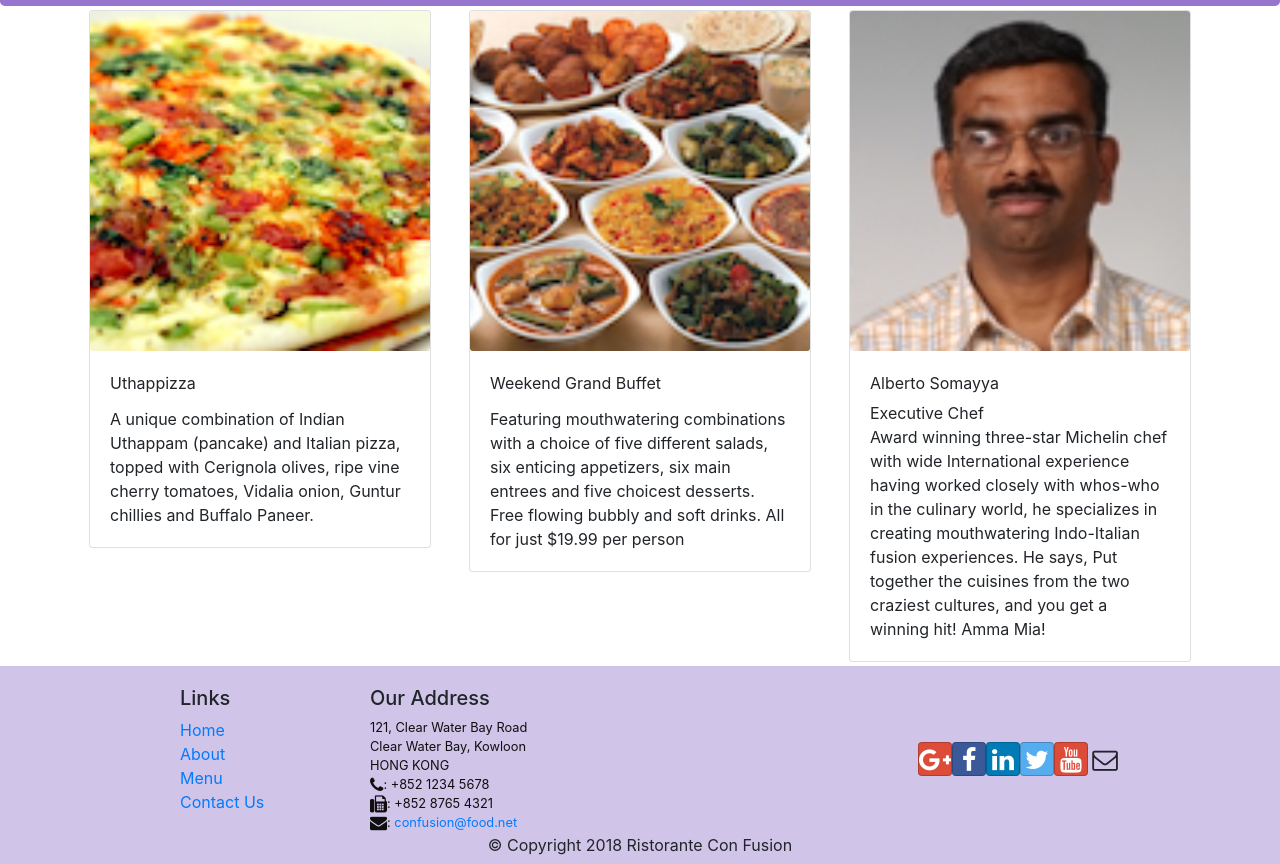
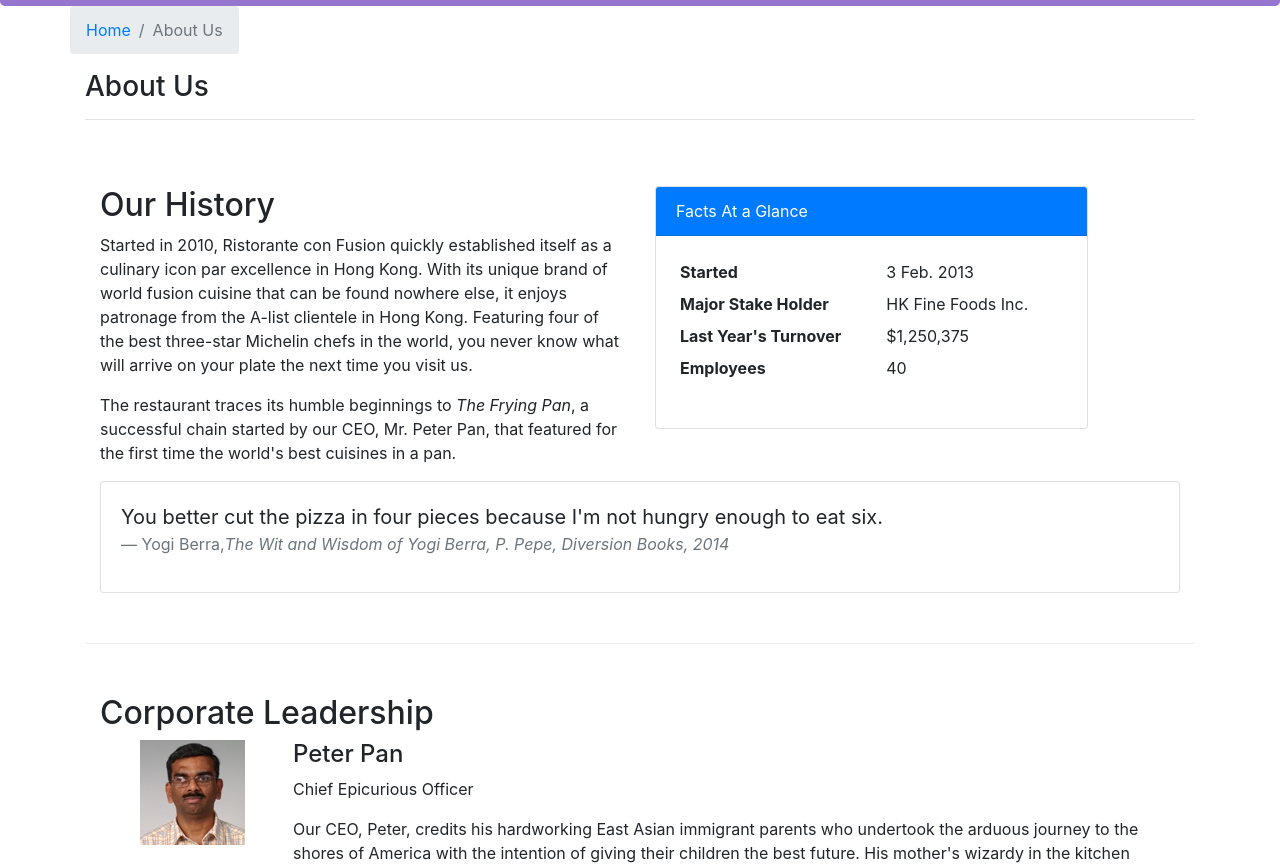
Before and after one commit to ritik1999/Restaurant-Website, a React (Create React App) app: page /aboutus in a window 1280 px wide. Before the commit this address led to /home. Shown: the part 336-1200 px from the top of the page. Built offline with nearby package versions, Linux system fonts and the light colour scheme.

Commit message:
About Component - Ass2

```diff
--- /dev/null
+++ b/src/components/AboutComponent.js
@@ -0,0 +1,100 @@
+import React from 'react';
+import { Breadcrumb, BreadcrumbItem, Card, CardBody, CardHeader, Media } from 'reactstrap';
+import { Link } from 'react-router-dom';
+
+
+const RenderLeader=(props)=>
+{
+    return(
+    <Media tag="li">
+        <Media left middle>
+        <Media object src={props.leader.image} alt={props.leader.name} />
+        </Media>
+
+        <Media body className="ml-5">
+            <Media heading>{props.leader.name}</Media>
+            <p>{props.leader.designation}</p>
+            <p>{props.leader.description}</p>
+        </Media>
+    </Media>
+    );
+}
+
+function About(props) {
+
+    const leaders = props.leaders.map((leader) => {
+        return (
+           <React.Fragment>
+               <RenderLeader leader={leader}/>
+               <br />
+            </React.Fragment>
+        );
+    });
+
+    return(
+        <div className="container">
+            <div className="row">
+                <Breadcrumb>
+                    <BreadcrumbItem><Link to="/home">Home</Link></BreadcrumbItem>
+                    <BreadcrumbItem active>About Us</BreadcrumbItem>
+                </Breadcrumb>
+                <div className="col-12">
+                    <h3>About Us</h3>
+                    <hr />
+                </div>
+            </div>
+            <div className="row row-content">
+                <div className="col-12 col-md-6">
+                    <h2>Our History</h2>
+                    <p>Started in 2010, Ristorante con Fusion quickly established itself as a culinary icon par excellence in Hong Kong. With its unique brand of world fusion cuisine that can be found nowhere else, it enjoys patronage from the A-list clientele in Hong Kong.  Featuring four of the best three-star Michelin chefs in the world, you never know what will arrive on your plate the next time you visit us.</p>
+                    <p>The restaurant traces its humble beginnings to <em>The Frying Pan</em>, a successful chain started by our CEO, Mr. Peter Pan, that featured for the first time the world's best cuisines in a pan.</p>
+                </div>
+                <div className="col-12 col-md-5">
+                    <Card>
+                        <CardHeader className="bg-primary text-white">Facts At a Glance</CardHeader>
+                        <CardBody>
+                            <dl className="row p-1">
+                                <dt className="col-6">Started</dt>
+                                <dd className="col-6">3 Feb. 2013</dd>
+                                <dt className="col-6">Major Stake Holder</dt>
+                                <dd className="col-6">HK Fine Foods Inc.</dd>
+                                <dt className="col-6">Last Year's Turnover</dt>
+                                <dd className="col-6">$1,250,375</dd>
+                                <dt className="col-6">Employees</dt>
+                                <dd className="col-6">40</dd>
+                            </dl>
+                        </CardBody>
+                    </Card>
+                </div>
+                <div className="col-12">
+                    <Card>
+                        <CardBody className="bg-faded">
+                            <blockquote className="blockquote">
+                                <p className="mb-0">You better cut the pizza in four pieces because
+                                    I'm not hungry enough to eat six.</p>
+                                <footer className="blockquote-footer">Yogi Berra,
+                                <cite title="Source Title">The Wit and Wisdom of Yogi Berra,
+                                    P. Pepe, Diversion Books, 2014</cite>
+                                </footer>
+                            </blockquote>
+                        </CardBody>
+                    </Card>
+                </div>
+            </div>
+            <div className="row row-content">
+                <div className="col-12">
+                    <h2>Corporate Leadership</h2>
+                </div>
+                <div className="col-12">
+                    <Media list>
+                        {leaders}
+                    </Media>
+                </div>
+            </div>
+        </div>
+    );
+}
+
+
+
+export default About;
--- a/src/components/MainComponent.js
+++ b/src/components/MainComponent.js
@@ -10,7 +10,7 @@
 import Footer from './FooterComponent';
 import { Switch, Route, Redirect} from 'react-router-dom';
 import Contact from './ContactComponent';
-
+import About from './AboutComponent';
 
 class Main extends Component {
 
@@ -53,6 +53,7 @@
         <Route exact path="/menu" component={() => <Menu dishes={this.state.dishes} /> } />
         <Route path="/menu/:dishId" component={DishWithID} />
         <Route exact path="/contactus" component={Contact} />
+        <Route exact path="/aboutus" component={() => <About leaders={this.state.leaders} />}/>
         <Redirect to="/home" />
       </Switch>
       <Footer />
```
